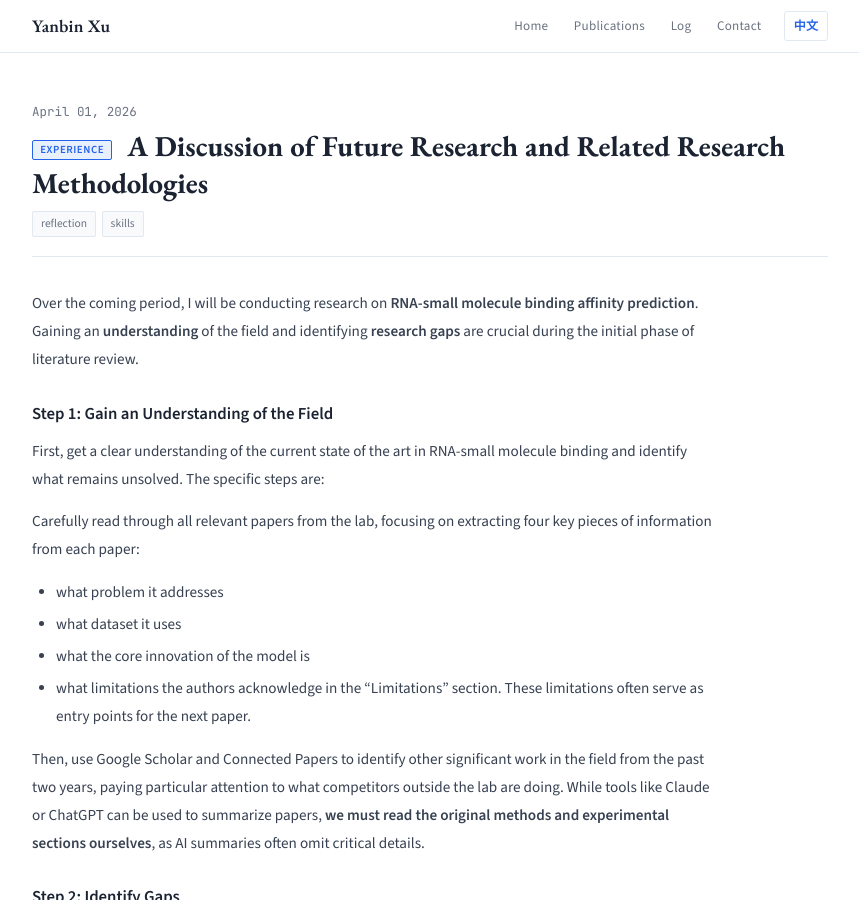
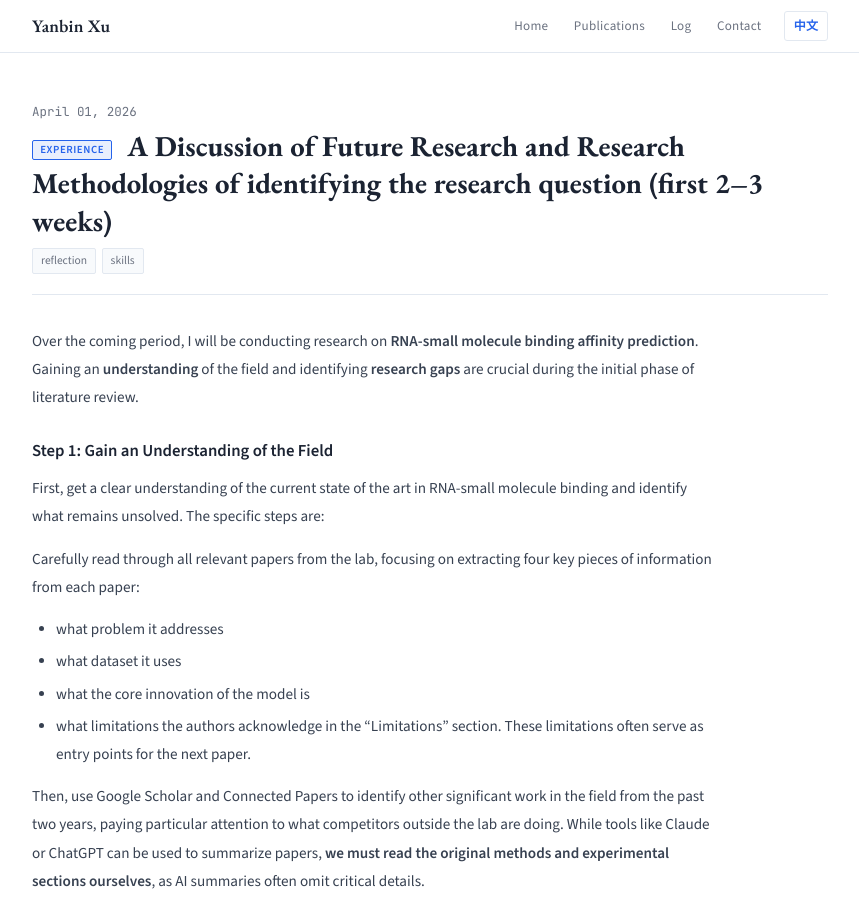
Before and after one commit to HEIMA-programmer/HEIMA-programmer.github.io, a Jekyll site: the page built from _posts/2026-4-01-upcoming-research-work-methodologies.md, in a window 1280 px wide and 900 px high. Shown: the whole window, without its empty margins (210-1069 px from the left). Built offline with Jekyll 4.4.1, drawn with Linux system fonts in a browser that asks for light colours.

Commit message:
improve log

```diff
--- a/_posts/2026-4-01-upcoming-research-work-methodologies.md
+++ b/_posts/2026-4-01-upcoming-research-work-methodologies.md
@@ -1,6 +1,6 @@
 ---
 layout: post
-title: "A Discussion of Future Research and Related Research Methodologies"
+title: "A Discussion of Future Research and Research Methodologies of identifying the research question (first 2–3 weeks)"
 tags: [reflection, skills]
 category: experience
 ---
```
